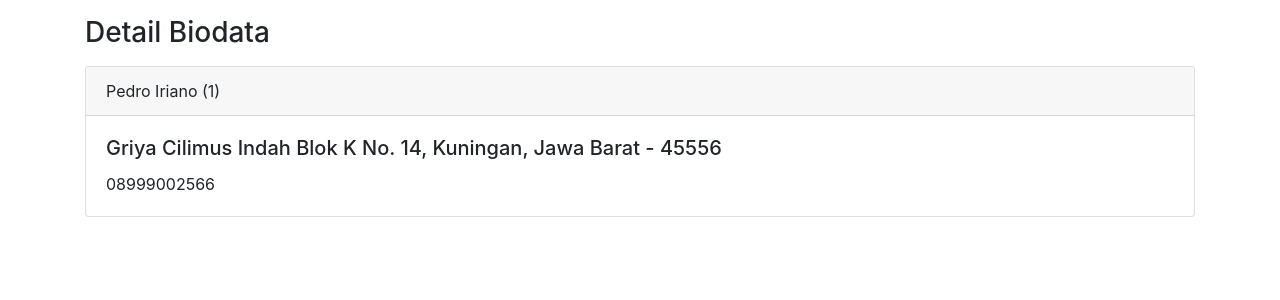
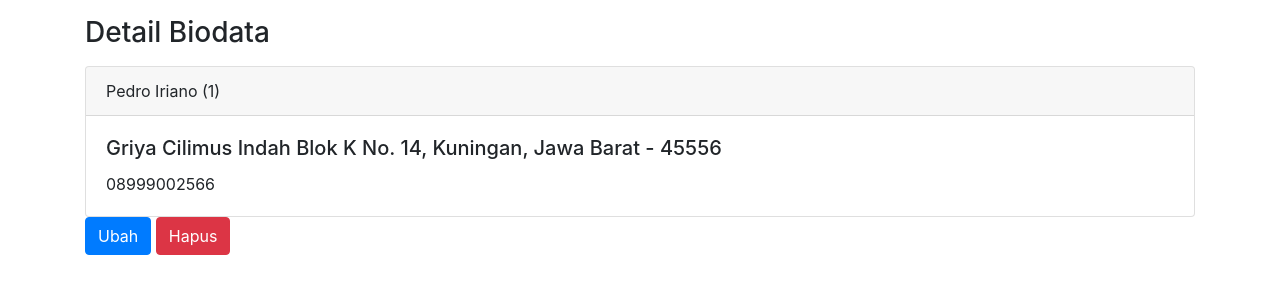
Before and after one commit to ata45/pdoform_keren, a PHP site: page /detail.php?id=1 in a window 1280 px wide. Shown: the part 112-412 px from the top of the page. Run offline with PHP 8.4, Linux system fonts and the light colour scheme; data comes from the database, SQL or seed files in the repository.

Commit message:
Edit & Delete Btn Detail

```diff
--- a/detail.php
+++ b/detail.php
@@ -49,6 +49,12 @@
                 <p class="card-text"><?php echo $bio->contact; ?></p>
             </div>
         </div>
+	<a style="color:white;" href="edit.php?id=<?php echo $bio->id; ?>">
+                        <button type="button" class="btn btn-primary">Ubah</button>
+                            </a>
+                            <a style="color:white;" href="delete.php?id=<?php echo $bio->id; ?>">
+                            <button type="button" class="btn btn-danger">Hapus</button>
+                            </a>
     </div>
 </body>
 </html>
```
